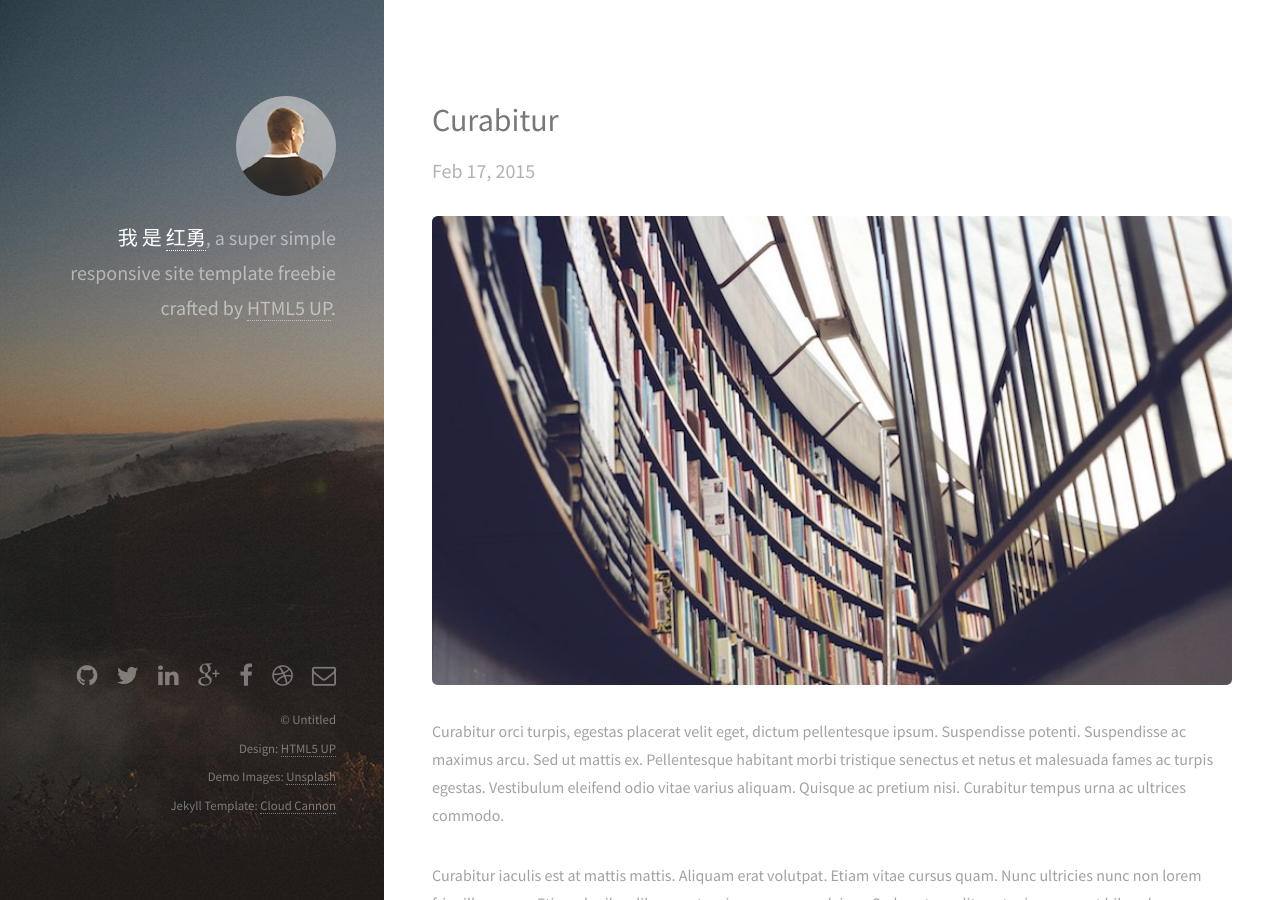
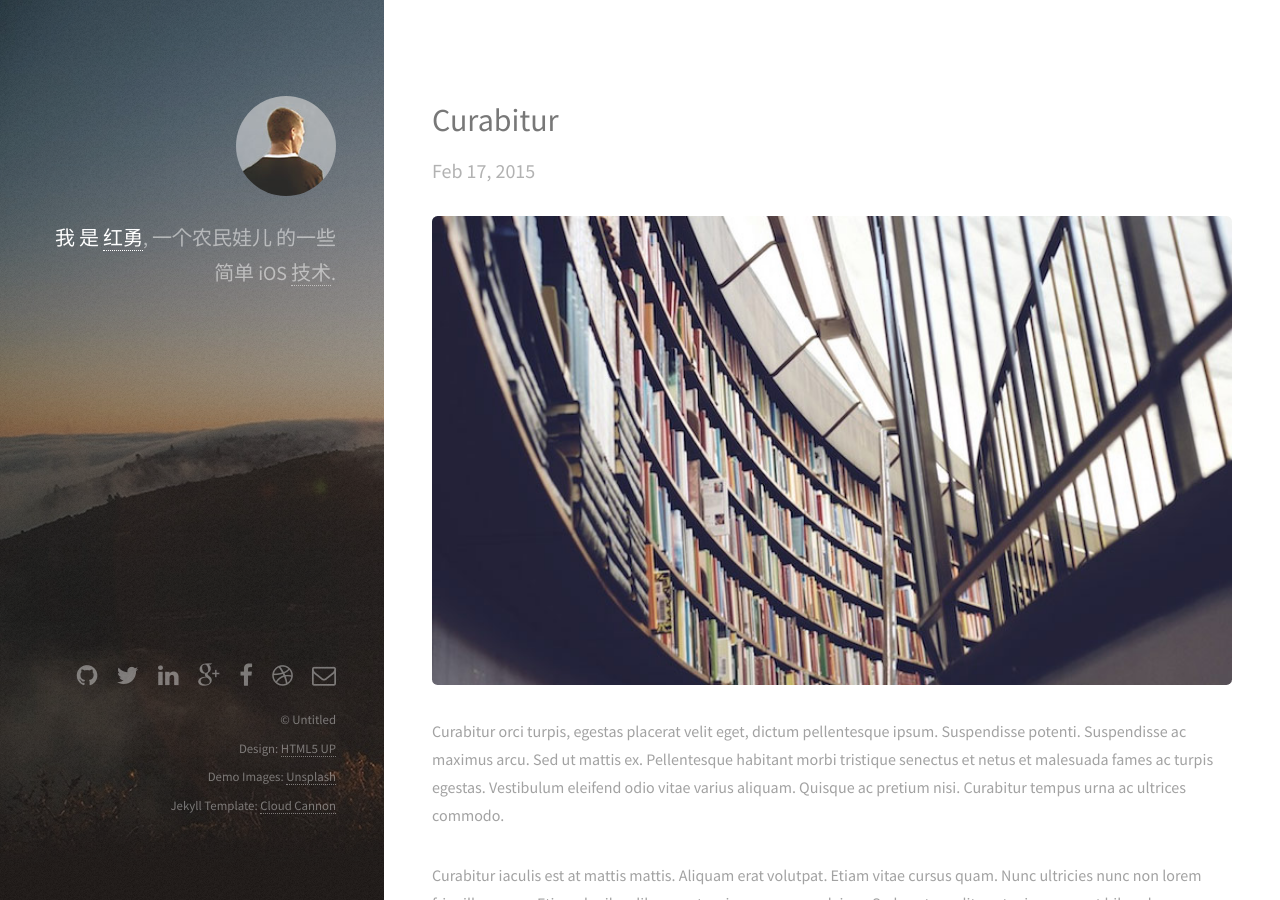
Before and after one commit to WanHongYong/WanHongYong.github.io, a Jekyll site: the page built from index.html, in a window 1280 px wide and 900 px high. Built offline with Jekyll 4.4.1, drawn with Linux system fonts in a browser that asks for light colours.

Commit message:
Update default.html

```diff
--- a/_layouts/default.html
+++ b/_layouts/default.html
@@ -22,9 +22,9 @@
 
       <header id="header">
           <a href="#" class="image avatar"><img src="/images/avatar.jpg" alt="" /></a>
-          <h1><strong>我 是 <a href="/">红勇</a></strong>, a super simple<br />
-          responsive site template freebie<br />
-          crafted by <a href="http://html5up.net">HTML5 UP</a>.</h1>
+          <h1><strong>我 是 <a href="/">红勇</a></strong>, 一个农民娃儿<br />
+          的一些简单<br />
+          iOS <a href="http://html5up.net">技术</a>.</h1>
       </header>
 
 
```
